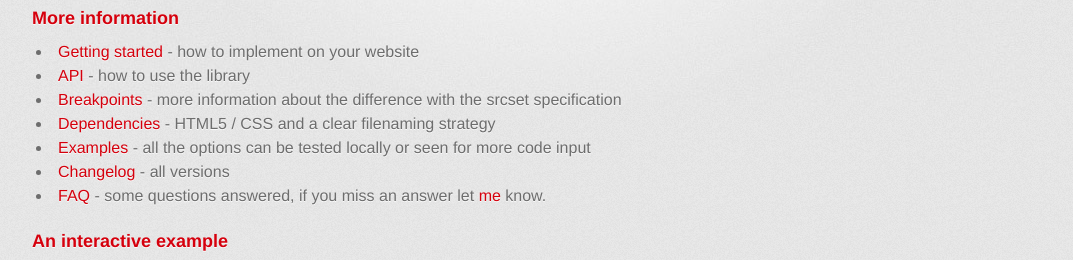
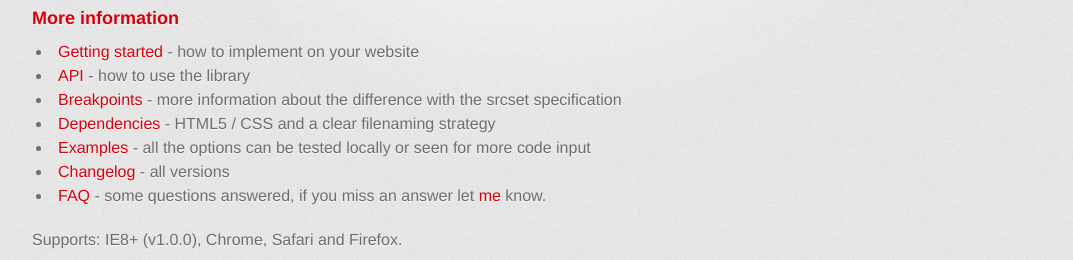
Before and after one commit to joeyvandijk/rimg, a plain HTML site: page index.html in a window 1280 px wide. Shown: the part 468-728 px from the top of the page, without its empty margins (96-1169 px from the left). Drawn offline with Linux system fonts and the light colour scheme; a web font is replaced by a local one.

Commit message:
support added

```diff
--- a/index.html
+++ b/index.html
@@ -46,6 +46,7 @@
                 <li><a name="changelog" class="anchor" href="https://github.com/joeyvandijk/rimg#changelog">Changelog</a><span> - all versions</span></li>
                 <li><a name="faq" class="anchor" href="https://github.com/joeyvandijk/rimg/wiki/faq">FAQ</a><span> - some questions answered, if you miss an answer let <a href="mailto:contact@joeyvandijk.nl">me</a> know.</span></li>
             </ul>
+            <p>Supports: IE8+ (v1.0.0), Chrome, Safari and Firefox.</p>
             <script>
 	            function addImage(){
 	            	// #container .inner article img
```
